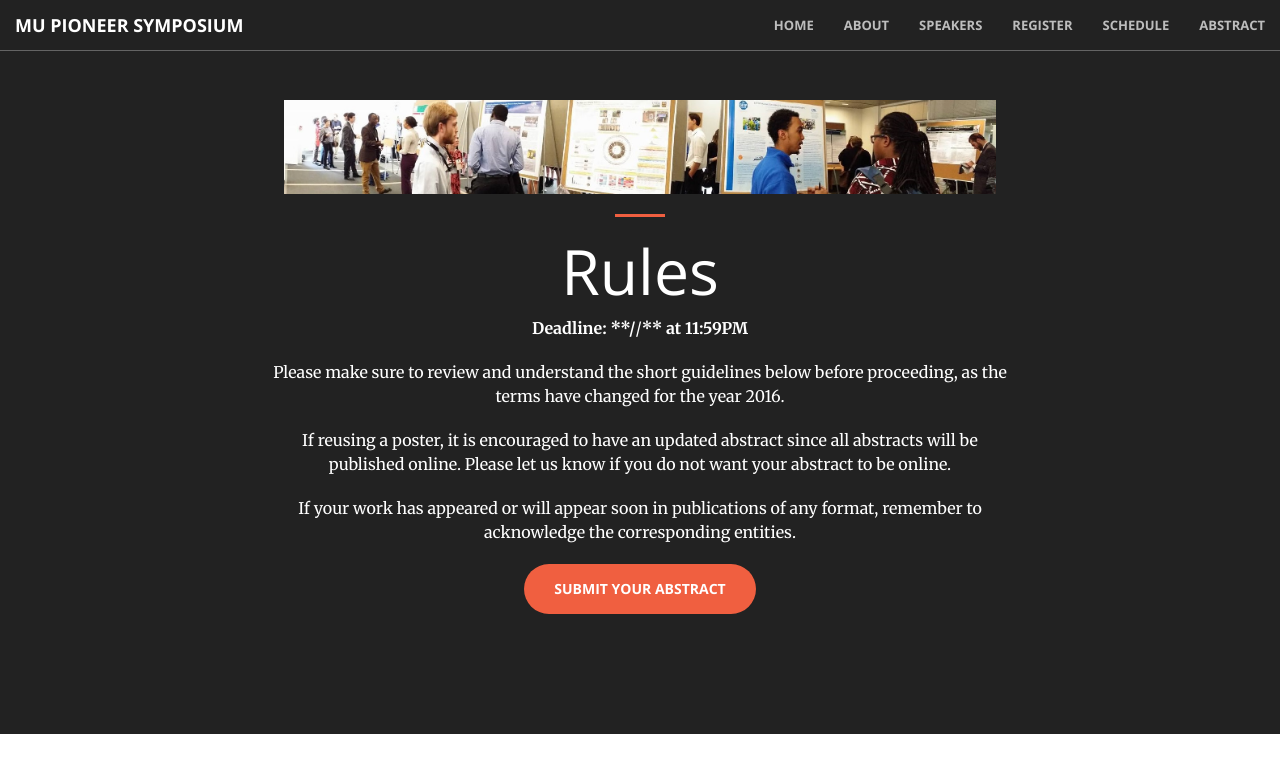
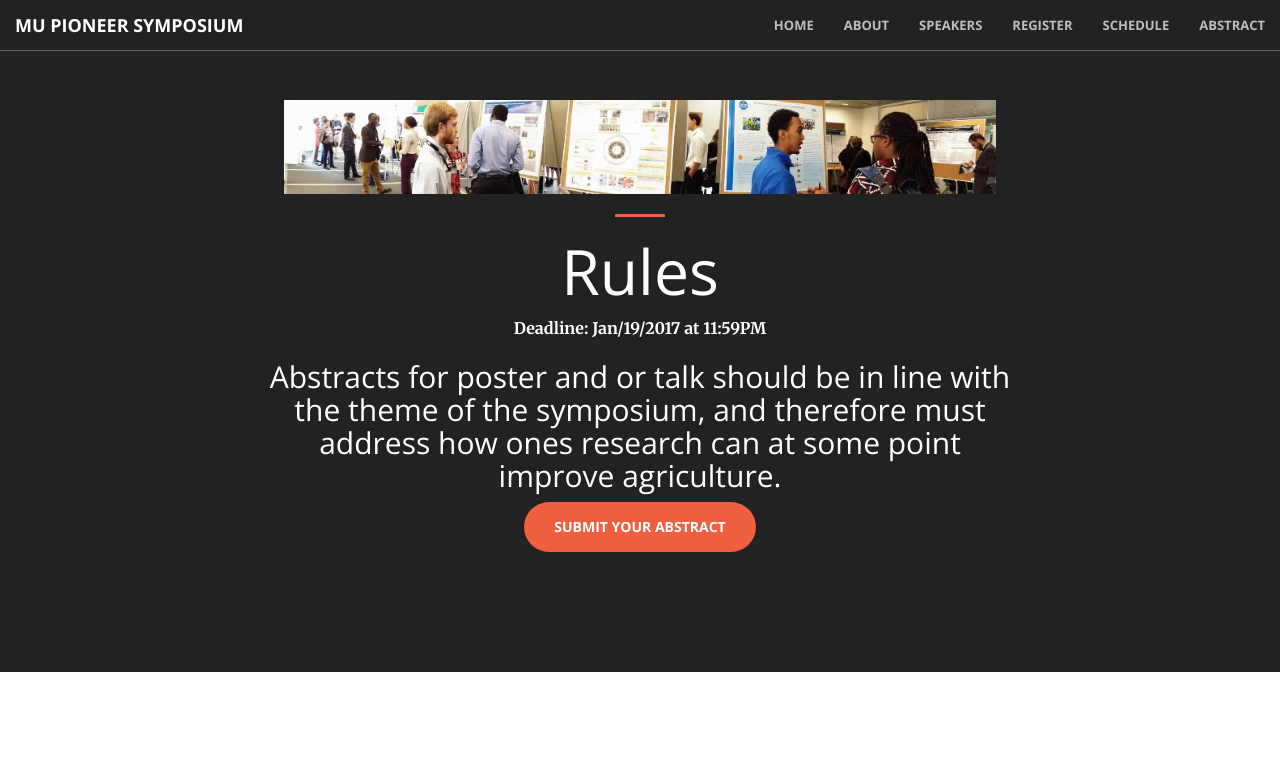
Before and after one commit to mupioneersymposium/mupioneersymposium.github.io, a Jekyll site: the page built from abstract.md, in a window 1280 px wide. Shown: the top 773 px of the page. Built offline with Jekyll 4.4.1, drawn with Linux system fonts in a browser that asks for light colours.

Commit message:
Update abstract.md

```diff
--- a/abstract.md
+++ b/abstract.md
@@ -10,12 +10,8 @@ layout: regular
 Rules
 ===
 
-**Deadline: **/**/**** at 11:59PM**
+**Deadline: Jan/19/2017 at 11:59PM**
 
-Please make sure to review and understand the short guidelines below before proceeding, as the terms have changed for the year 2016.
-
-If reusing a poster, it is encouraged to have an updated abstract since all abstracts will be published online. Please let us know if you do not want your abstract to be online.
-
-If your work has appeared or will appear soon in publications of any format, remember to acknowledge the corresponding entities.
+## Abstracts for poster and or talk should be in line with the theme of the symposium, and therefore must address how ones research can at some point improve agriculture.
 
 <p><a href="https://docs.google.com/forms/d/1DoqelMaDb3G1-tG3Tqr9EpXLK9OzPJ8J4OuMiPRZNrg/" target="_blank" class="btn btn-primary btn-xl page-scroll">Submit your abstract</a></p>
```
